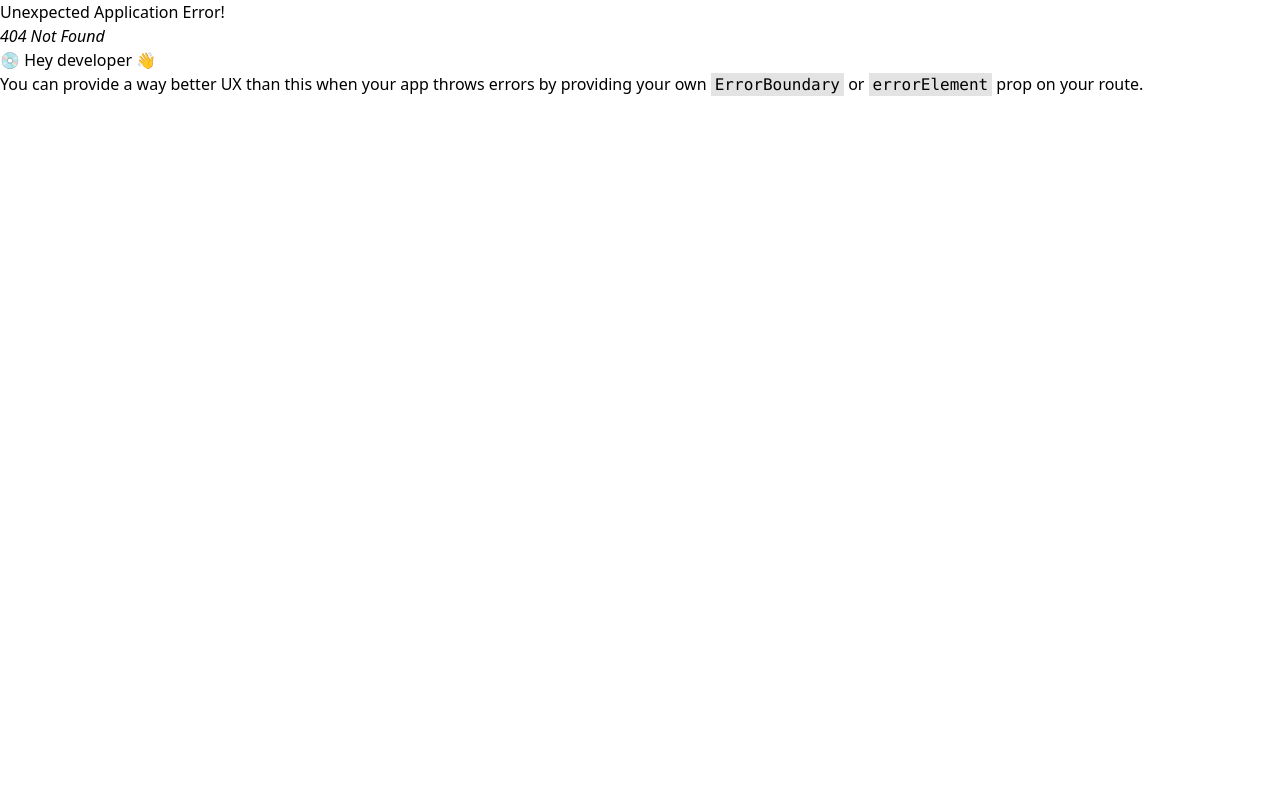
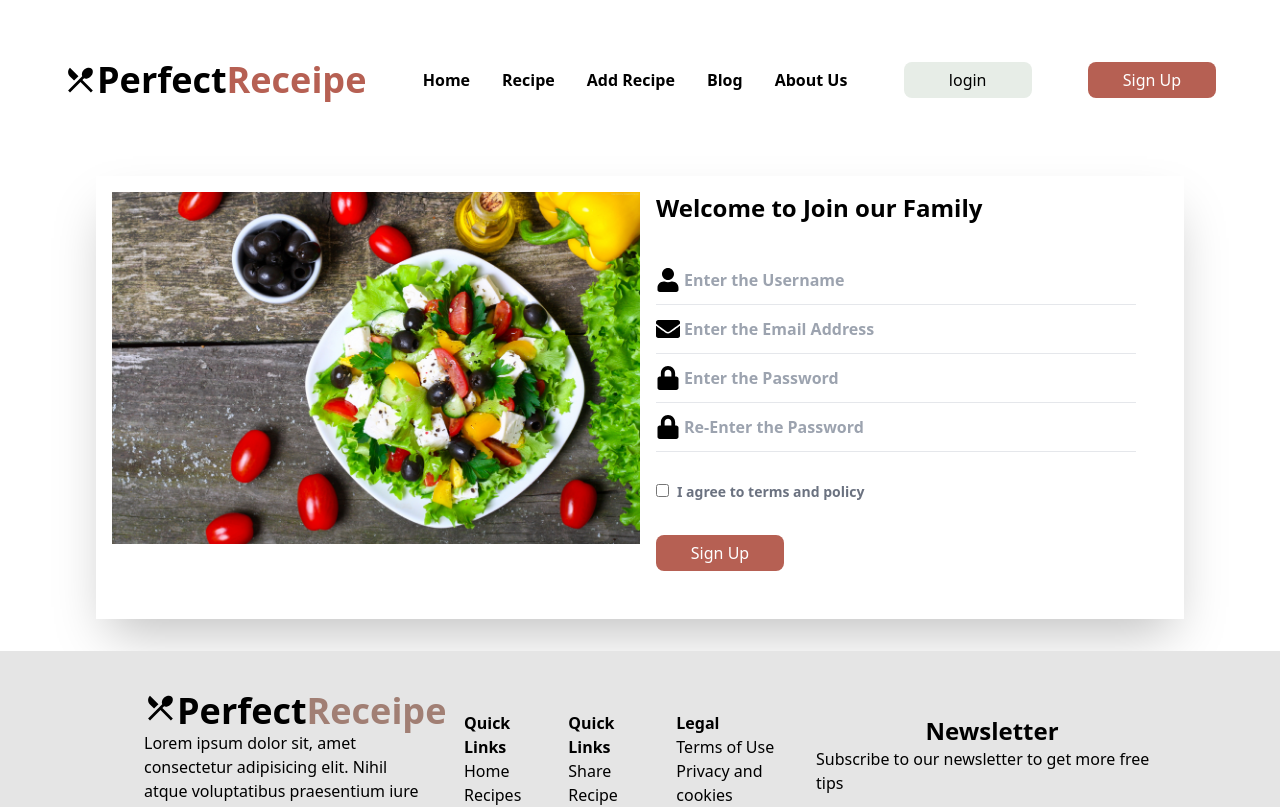
Before and after one commit to Sagar20834/ReactRecipeWebApp, a React (Vite) app: page /login in a window 1280 px wide. Before the commit this address had no page. Shown: the top 807 px of the page. Built offline with nearby package versions, Linux system fonts and the light colour scheme.

Commit message:
Signup page Added

```diff
--- a/src/Components/Header.jsx
+++ b/src/Components/Header.jsx
@@ -1,6 +1,7 @@
 import React from "react";
 import logocorss from "../assets/logocross.svg";
 import { Link } from "react-router-dom";
+import Login from "./LoginContainer";
 
 const Header = () => {
   return (
@@ -33,12 +34,20 @@ const Header = () => {
             </li>
           </ul>
         </div>
-        <div className="flex gap-5 shrink min-h-9 ">
-          <button className="bg-[#E7EDE7]  min-w-32 rounded-lg">login</button>
-          <button className="bg-[#B66053] min-w-32  rounded-lg text-white ">
-            Sign Up
-          </button>
-        </div>
+        <Link to={"/login"}>
+          <div className="flex gap-5 shrink min-h-9 ">
+            <button className="bg-[#E7EDE7]  min-w-32 rounded-lg hover:scale-110	">
+              login
+            </button>
+          </div>
+        </Link>
+        <Link to={"/signup"}>
+          <div className="flex gap-5 shrink min-h-9">
+            <button className="bg-[#B66053] min-w-32  rounded-lg text-white hover:scale-110">
+              Sign Up
+            </button>
+          </div>
+        </Link>
       </div>
     </>
   );
--- a/src/Components/Login.jsx
+++ /dev/null
@@ -1,7 +0,0 @@
-import React from "react";
-
-const Login = () => {
-  return <div>Login</div>;
-};
-
-export default Login;
--- /dev/null
+++ b/src/Components/LoginContainer.jsx
@@ -0,0 +1,21 @@
+import React, { useState } from "react";
+
+import image from "../assets/Loginpageimage.jpeg";
+import { Form } from "react-router-dom";
+import LoginPage from "./LoginPage";
+
+const LoginContainer = () => {
+  const [userName, setUserName] = useState("");
+  return (
+    <div className="w-85% mx-24 mt-12 flex gap-4 shadow-2xl p-4">
+      <div className="w-1/2">
+        <img src={image} alt="" />
+      </div>
+      <div>
+        <LoginPage />
+      </div>
+    </div>
+  );
+};
+
+export default LoginContainer;
--- /dev/null
+++ b/src/Components/LoginPage.jsx
@@ -0,0 +1,137 @@
+import React, { useState } from "react";
+import { FaEnvelope, FaLock, FaUser } from "react-icons/fa";
+
+const LoginPage = () => {
+  const [input, setInput] = useState({
+    username: "",
+    email: "",
+    password: "",
+    repassword: "",
+    checkboxterm: false,
+  });
+
+  const validate = (input) => {
+    if (input.username === "") alert("Please enter a username");
+    else if (input.email === "") alert("Please enter the email");
+    else if (input.password === "") alert("Please enter the password");
+    else if (input.password.length < 8)
+      alert("Password should be at least 8 characters long");
+    else if (input.password !== input.repassword)
+      alert("Passwords do not match");
+    else if (!input.checkboxterm)
+      alert("Please agree to the terms and conditions");
+    else {
+      setSavedData([...savedData, input]);
+      localStorage.setItem("user", JSON.stringify([...savedData, input]));
+      setInput({
+        username: "",
+        email: "",
+        password: "",
+        repassword: "",
+        checkboxterm: false,
+      });
+    }
+  };
+
+  const initial = localStorage.getItem("user");
+  const [savedData, setSavedData] = useState(() => {
+    return localStorage.getItem("user")
+      ? JSON.parse(localStorage.getItem("user"))
+      : [];
+  });
+
+  const handleChange = (e) => {
+    const { name, value, type, checked } = e.target;
+    console.log(name, value, type, checked);
+    setInput((prevInput) => {
+      return {
+        ...prevInput,
+        [name]: type === "checkbox" ? checked : value,
+      };
+    });
+  };
+
+  const handleSubmit = (e) => {
+    e.preventDefault();
+    validate(input);
+  };
+
+  return (
+    <div className="flex  flex-col justify-between  md:w-[480px]">
+      <form className="items-center max-w-full" onSubmit={handleSubmit}>
+        <h1 className="text-2xl font-bold mb-8"> Welcome to Join our Family</h1>
+
+        <div className="relative flex justify-start items-center border-b-[1px]">
+          <FaUser className="w-6 h-6 absolute pointer-events-none" />
+          <input
+            className="h-12 w-90 ml-4 rounded w-full py-2 px-3 text-black font-semibold leading-tight focus:outline-none focus:border-b-2 focus:border-[#B66053]"
+            type="text"
+            name="username"
+            id="username"
+            placeholder="Enter the Username"
+            value={input.username}
+            onChange={handleChange}
+          />
+        </div>
+        <div className="relative flex justify-start items-center border-b-[1px]">
+          <FaEnvelope className="w-6 h-6 absolute pointer-events-none" />
+          <input
+            className="h-12 w-90 ml-4 rounded w-full py-2 px-3 text-black font-semibold leading-tight focus:outline-none focus:border-b-2 focus:border-[#B66053]"
+            type="email"
+            name="email"
+            id="useremail"
+            placeholder="Enter the Email Address"
+            value={input.email}
+            onChange={handleChange}
+          />
+        </div>
+        <div className="relative flex justify-start items-center border-b-[1px]">
+          <FaLock className="w-6 h-6 absolute pointer-events-none" />
+          <input
+            className="h-12 w-90 ml-4 rounded w-full py-2 px-3 text-black font-semibold leading-tight focus:outline-none focus:border-b-2 focus:border-[#B66053]"
+            type="password"
+            name="password"
+            id="password"
+            placeholder="Enter the Password"
+            value={input.password}
+            onChange={handleChange}
+          />
+        </div>
+        <div className="relative flex justify-start items-center border-b-[1px]">
+          <FaLock className="w-6 h-6 absolute pointer-events-none" />
+          <input
+            className="h-12 w-90 ml-4 rounded w-full py-2 px-3 text-black font-semibold leading-tight focus:outline-none focus:border-b-2 focus:border-[#B66053]"
+            type="password"
+            name="repassword"
+            id="repassword"
+            placeholder="Re-Enter the Password"
+            value={input.repassword}
+            onChange={handleChange}
+          />
+        </div>
+
+        <label className="md:w-2/3 block text-gray-500 font-bold">
+          <input
+            className="mr-2 mt-8 leading-tight accent-[#B66053]"
+            type="checkbox"
+            name="checkboxterm"
+            checked={input.checkboxterm}
+            onChange={handleChange}
+          />
+          <span className="text-sm">I agree to terms and policy</span>
+        </label>
+
+        <div className="flex gap-5 shrink min-h-9 my-8">
+          <button
+            type="submit"
+            className="bg-[#B66053] min-w-32 rounded-lg text-white hover:scale-110"
+          >
+            Sign Up
+          </button>
+        </div>
+      </form>
+    </div>
+  );
+};
+
+export default LoginPage;
```
Also changed, not shown: src/main.jsx (+11 -1 lines), src/assets/Loginpageimage.jpeg (added).
